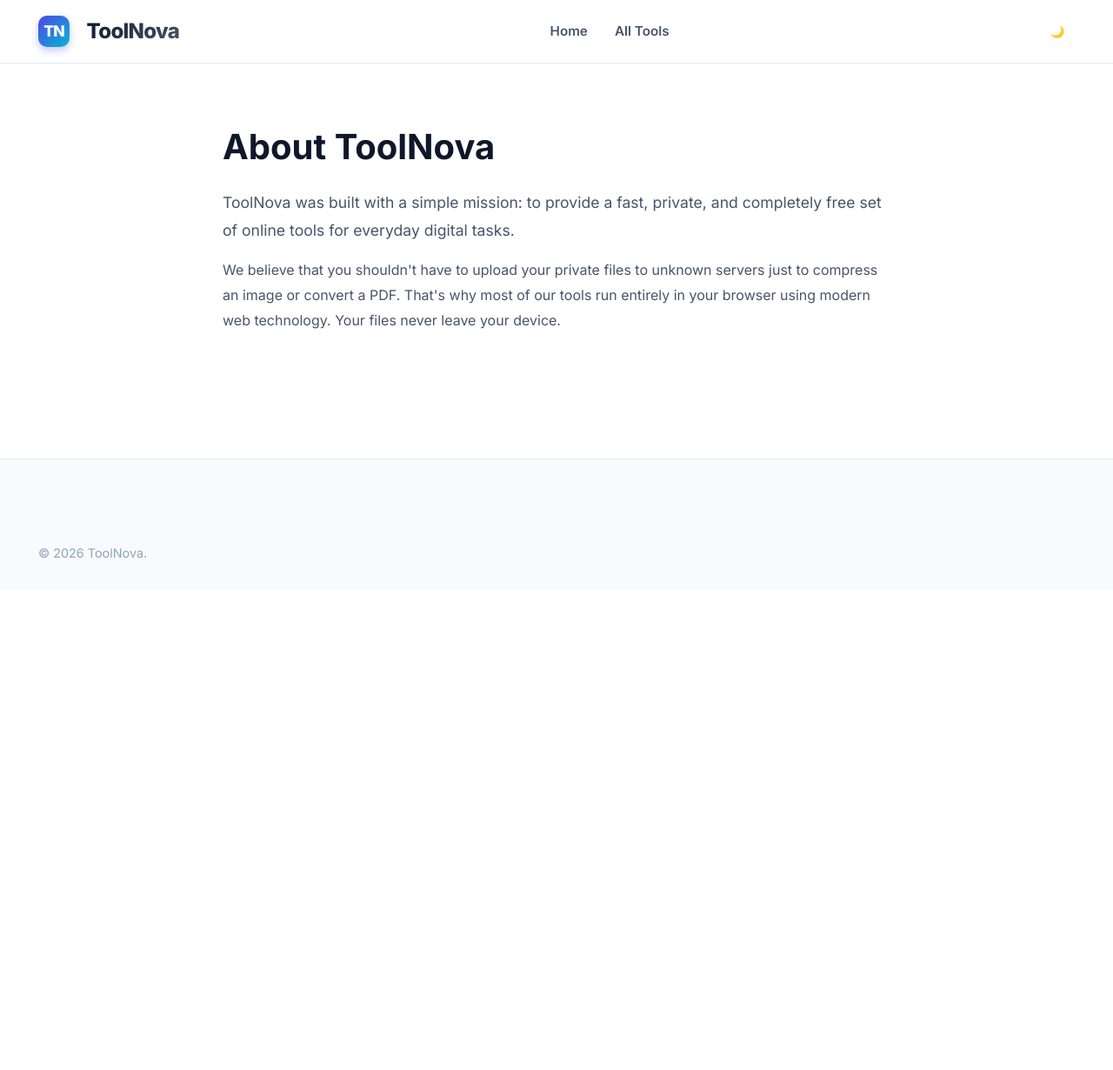
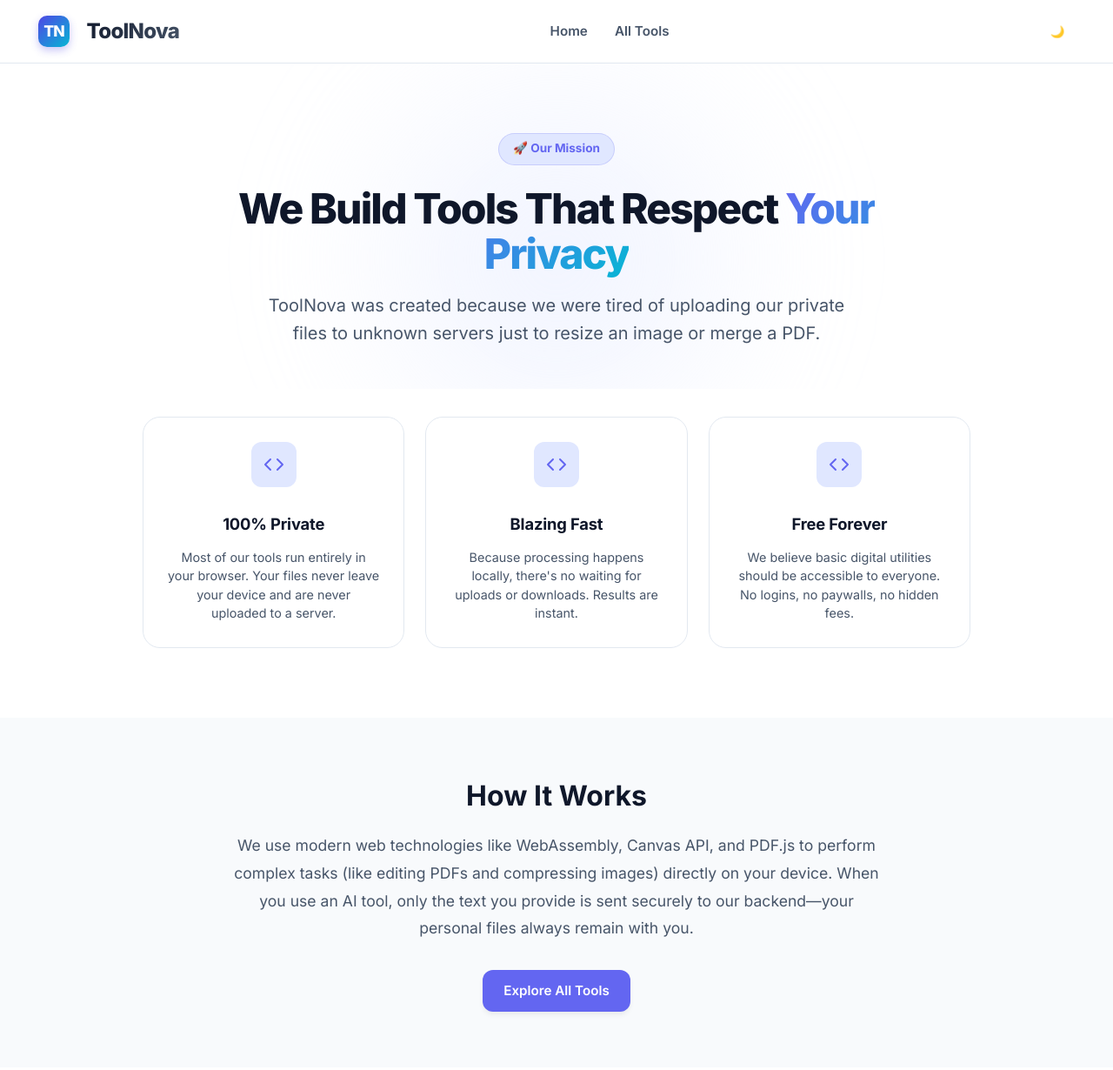
Before and after one commit to salahuddinranu/ToolNova, a plain HTML site: page about.html in a window 1280 px wide. Shown: the top 1230 px of the page at 87% size. Before the commit the page ends 800 px from the top, so only its background shows below. Drawn offline with Linux system fonts and the light colour scheme.

Commit message:
Revamp About Us page with new sections and content

```diff
--- a/about.html
+++ b/about.html
@@ -1,24 +1,68 @@
 <!DOCTYPE html>
 <html lang="en" data-theme="light">
 <head>
-  <meta charset="UTF-8" />
-  <meta name="viewport" content="width=device-width, initial-scale=1.0" />
+  <meta charset="UTF-8" /><meta name="viewport" content="width=device-width, initial-scale=1.0" />
   <title>About Us — ToolNova</title>
   <link rel="stylesheet" href="/assets/css/style.css" />
   <script src="/assets/js/theme.js"></script>
+  <script src="/assets/js/app.js" defer></script>
+  <script src="/assets/js/icons.js" defer></script>
 </head>
 <body>
 <header class="site-header"><div class="container"><nav class="nav"><a href="/" class="logo"><span class="logo-mark">T</span><span>ToolNova</span></a><ul class="nav-links"><li><a href="/">Home</a></li><li><a href="/all-tools.html">All Tools</a></li></ul><div class="nav-actions"><button id="theme-toggle" class="icon-btn"><span id="theme-icon">🌙</span></button></div></nav></div></header>
-<main class="container" style="max-width:800px;padding:4rem 1rem;">
-  <h1 style="font-size:2.5rem;margin-bottom:1rem;">About ToolNova</h1>
-  <p style="font-size:1.1rem;color:var(--color-text-secondary);line-height:1.8;margin-bottom:1rem;">
-    ToolNova was built with a simple mission: to provide a fast, private, and completely free set of online tools for everyday digital tasks.
-  </p>
-  <p style="color:var(--color-text-secondary);line-height:1.8;">
-    We believe that you shouldn't have to upload your private files to unknown servers just to compress an image or convert a PDF. That's why most of our tools run entirely in your browser using modern web technology. Your files never leave your device.
-  </p>
+
+<main>
+  <!-- Hero Section -->
+  <section class="hero" style="padding: 5rem 0 3rem;">
+    <div class="container" style="max-width: 800px;">
+      <span class="hero-badge">🚀 Our Mission</span>
+      <h1 style="font-size: clamp(2rem, 5vw, 3rem); margin-bottom: 1rem;">We Build Tools That Respect <span class="gradient">Your Privacy</span></h1>
+      <p class="lead" style="margin-bottom: 0;">ToolNova was created because we were tired of uploading our private files to unknown servers just to resize an image or merge a PDF.</p>
+    </div>
+  </section>
+
+  <!-- Features -->
+  <section class="section" style="padding-top: 2rem;">
+    <div class="container" style="max-width: 1000px;">
+      <div class="category-grid" style="grid-template-columns: repeat(auto-fit, minmax(250px, 1fr));">
+
+        <div class="category-card" style="text-align: center;">
+          <div class="category-icon" style="margin: 0 auto 1rem auto;">🔒</div>
+          <h3>100% Private</h3>
+          <p>Most of our tools run entirely in your browser. Your files never leave your device and are never uploaded to a server.</p>
+        </div>
+
+        <div class="category-card" style="text-align: center;">
+          <div class="category-icon" style="margin: 0 auto 1rem auto;">⚡</div>
+          <h3>Blazing Fast</h3>
+          <p>Because processing happens locally, there's no waiting for uploads or downloads. Results are instant.</p>
+        </div>
+
+        <div class="category-card" style="text-align: center;">
+          <div class="category-icon" style="margin: 0 auto 1rem auto;">💸</div>
+          <h3>Free Forever</h3>
+          <p>We believe basic digital utilities should be accessible to everyone. No logins, no paywalls, no hidden fees.</p>
+        </div>
+
+      </div>
+    </div>
+  </section>
+
+  <!-- How it Works text -->
+  <section class="section" style="background: var(--color-bg-secondary); padding: 4rem 0;">
+    <div class="container" style="max-width: 800px; text-align: center;">
+      <h2 style="font-size: 2rem; margin-bottom: 1rem;">How It Works</h2>
+      <p style="color: var(--color-text-secondary); font-size: 1.1rem; line-height: 1.8;">
+        We use modern web technologies like WebAssembly, Canvas API, and PDF.js to perform complex tasks (like editing PDFs and compressing images) directly on your device. When you use an AI tool, only the text you provide is sent securely to our backend—your personal files always remain with you.
+      </p>
+      <a href="/all-tools.html" class="btn btn-primary" style="margin-top: 2rem;">Explore All Tools</a>
+    </div>
+  </section>
 </main>
-<footer class="site-footer"><div class="container"><div class="footer-bottom" style="border:none;"><span>© <span id="year"></span> ToolNova.</span></div></div></footer>
+
+<footer class="site-footer">
+  <div class="container"><div class="footer-bottom" style="border:none;"><span>© <span id="year"></span> ToolNova. All rights reserved.</span></div></div>
+</footer>
 <script>document.getElementById('year').textContent = new Date().getFullYear();</script>
 </body>
 </html>
```
